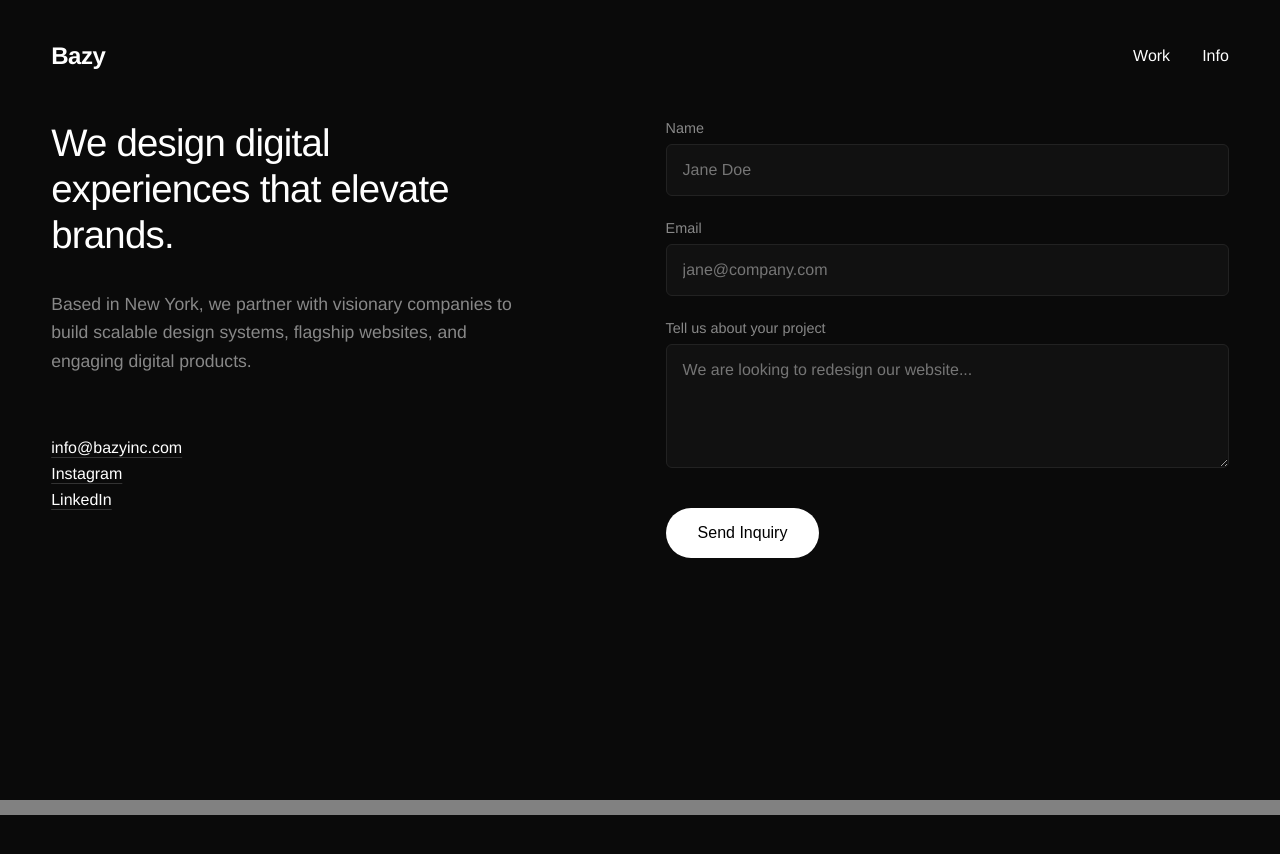
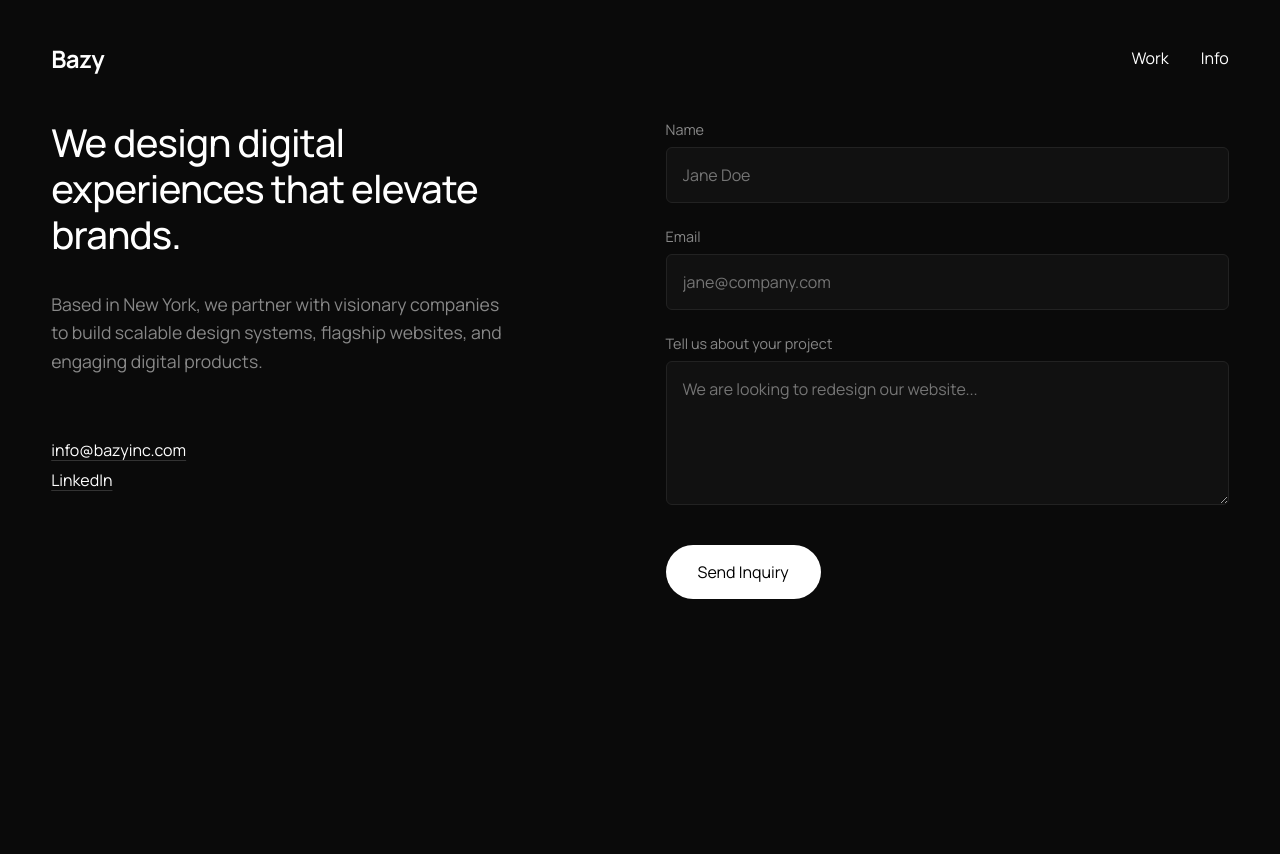
Before and after one commit to BHicks93/bazy, a Next.js app: page /info in a window 1280 px wide. Shown: the top 854 px of the page. Built offline with nearby package versions, Linux system fonts and the light colour scheme.

Commit message:
Updated typography to Manrope and fixed button font inheritance

```diff
--- a/src/app/globals.css
+++ b/src/app/globals.css
@@ -5,7 +5,7 @@
 }
 
 body {
-  font-family: 'Helvetica Neue', Arial, sans-serif;
+  font-family: var(--font-manrope), sans-serif;
   background-color: #0a0a0a;
   color: #ffffff;
 }
@@ -13,6 +13,13 @@ body {
 a {
   text-decoration: none;
   color: inherit;
+}
+
+button,
+input,
+textarea,
+select {
+  font-family: inherit;
 }
 
 /* --- HEADER --- */
@@ -82,8 +89,7 @@ a {
 .hero h1 {
   font-size: clamp(2rem, 4vw, 3.5rem);
   line-height: 1.2;
-  font-weight: 500;
-  letter-spacing: -0.02em;
+  font-weight: 400;
 }
 
 /* --- PROJECT GRID BASE --- */
@@ -301,7 +307,7 @@ a {
   padding: 1rem 2rem;
   border: none;
   border-radius: 100px;
-  font-weight: 500;
+  font-weight: 400;
   font-size: 1rem;
   cursor: pointer;
   align-self: flex-start; /* Keeps the button from stretching */
@@ -364,7 +370,7 @@ a {
 
 .project-meta-text {
   color: #888888;
-  font-size: 1.25rem;
+  font-size: 1rem;
 }
 
 .case-study-hero-media {
@@ -419,7 +425,7 @@ a {
   max-width: 800px;
   font-size: 1.25rem;
   line-height: 1.6;
-  color: #cccccc;
+  color: #fff;
 }
 
 /* Add spacing between paragraphs and headings in the Rich Text */
@@ -464,7 +470,7 @@ main {
 /* --- FOOTER --- */
 .site-footer {
   padding: 15vh 4vw 4vw 4vw;
-  background-color: #818181;
+  background-color: #131dd0;
   border-top: 1px solid #1a1a1a;
 
   /* Sticky Reveal */
@@ -486,12 +492,12 @@ main {
   display: flex;
   flex-direction: column;
   align-items: flex-start;
-  gap: 1.5rem;
+  gap: 1rem;
 }
 
 .footer-label {
   font-size: 1rem;
-  color: #666666;
+  color: #ffffff;
   text-transform: uppercase;
   letter-spacing: 0.05em;
 }
@@ -506,20 +512,21 @@ main {
 
 .lets-talk-btn {
   display: inline-block;
-  margin-top: 1rem;
-  padding: 1.25rem 3rem;
   background-color: #ffffff;
   color: #000000;
+  padding: 1rem 2rem;
+  border: none;
   border-radius: 100px;
-  font-size: 1.1rem;
-  font-weight: 500;
-  text-decoration: none;
-  transition: transform 0.3s ease, background-color 0.3s ease;
+  font-weight: 400;
+  font-size: 1rem;
+  cursor: pointer;
+  align-self: flex-start; /* Keeps the button from stretching */
+  margin-top: 1rem;
+  transition: opacity 0.3s ease;
 }
 
 .lets-talk-btn:hover {
   background-color: #dddddd;
-  transform: translateY(-4px); /* Slight lift effect on hover */
 }
 
 /* -- Bottom Grid Section -- */
@@ -554,12 +561,12 @@ main {
 
 /* -- Copyright -- */
 .footer-copyright {
-  border-top: 1px solid #1a1a1a;
+  border-top: 1px solid #b3b3b3;
   padding-top: 2rem;
   display: flex;
   justify-content: space-between;
-  color: #666666;
-  font-size: 0.95rem;
+  color: #cecece;
+  font-size: 0.8rem;
 }
 
 /* -- Mobile Adjustments -- */
--- a/src/app/info/page.js
+++ b/src/app/info/page.js
@@ -20,8 +20,7 @@ export default function Info() {
 
             <div className="contact-details">
               <a href="mailto:info@bazyinc.com">info@bazyinc.com</a>
-              <a href="https://instagram.com" target="_blank">Instagram</a>
-              <a href="https://linkedin.com" target="_blank">LinkedIn</a>
+              <a href="https://www.linkedin.com/company/bazy-inc" target="_blank">LinkedIn</a>
             </div>
           </div>
 
--- a/src/app/layout.js
+++ b/src/app/layout.js
@@ -1,6 +1,14 @@
+import { Manrope } from "next/font/google";
 import "../app/globals.css";
 import Header from "../components/Header";
 import Footer from "../components/Footer";
+
+// 1. Configure the Manrope font
+const manrope = Manrope({
+  subsets: ["latin"],
+  display: "swap",
+  variable: "--font-manrope", // Our new CSS variable
+});
 
 export const metadata = {
   title: "Bazy Inc. | Independent Creative Studio",
@@ -9,7 +17,8 @@ export const metadata = {
 
 export default function RootLayout({ children }) {
   return (
-    <html lang="en">
+    // 2. Attach the new variable to the HTML tag
+    <html lang="en" className={manrope.variable}>
       <body>
         <Header />
         {children}
--- a/src/components/Footer.js
+++ b/src/components/Footer.js
@@ -18,12 +18,12 @@ export default function Footer() {
 
         {/* BOTTOM SECTION: Grid Navigation & Copyright */}
         <div className="footer-bottom">
-          <div className="footer-links-grid">
+          {/*<div className="footer-links-grid">
             <div className="footer-nav-column">
-              <Link href="/">Home</Link>
               <Link href="/">Work</Link>
-              <Link href="/info">About</Link>
+              <Link href="/info">Info</Link>
               <Link href="/info">Contact</Link>
+              <a href="https://www.linkedin.com/company/bazy-inc" target="_blank" rel="noreferrer">LinkedIn</a>
             </div>
 
             <div className="footer-nav-column">
@@ -31,7 +31,7 @@ export default function Footer() {
               <a href="https://dribbble.com" target="_blank" rel="noreferrer">Dribbble</a>
               <a href="https://instagram.com" target="_blank" rel="noreferrer">Instagram</a>
             </div>
-          </div>
+          </div>*/}
 
           <div className="footer-copyright">
             <p>© {currentYear} Bazy Inc. All rights reserved.</p>
--- a/src/components/ProjectContent.js
+++ b/src/components/ProjectContent.js
@@ -32,7 +32,7 @@ export default function ProjectContent({ project }) {
               className="about-project-btn"
               onClick={() => setIsOpen(!isOpen)}
             >
-              About the project {isOpen ? '-' : '+'}
+              Read {isOpen ? 'less' : 'more'}
             </button>
           )}
         </div>
```
